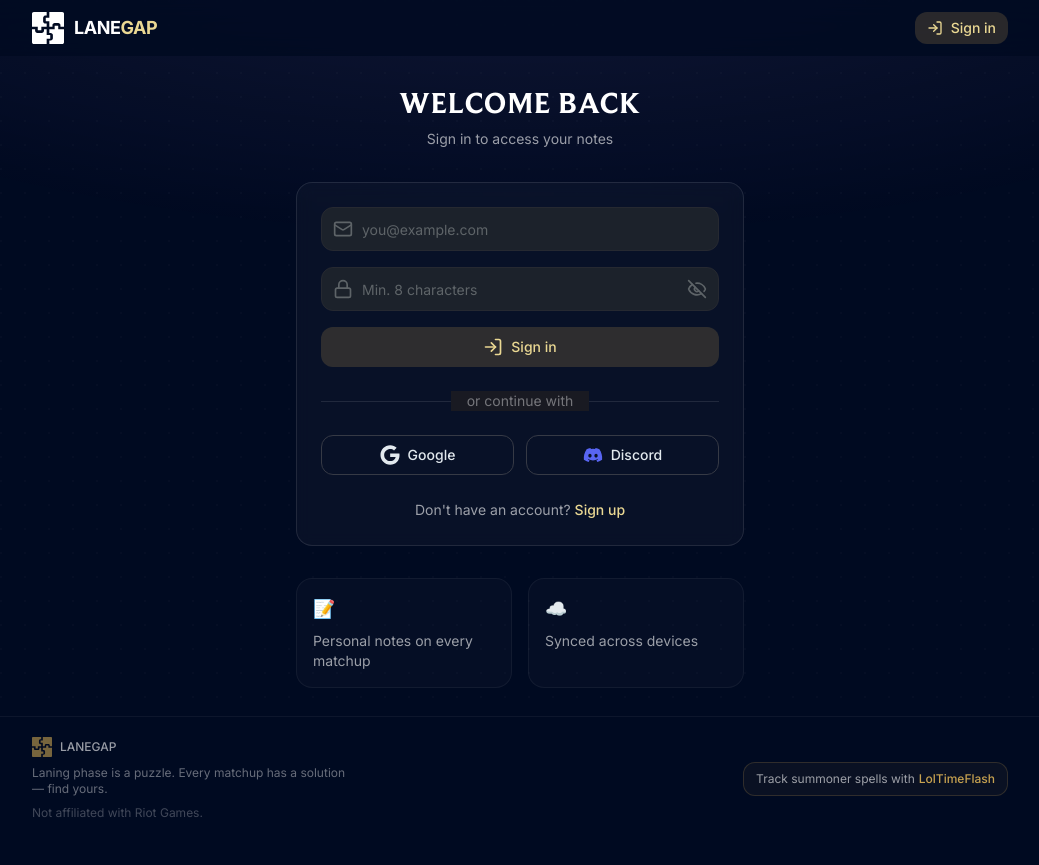
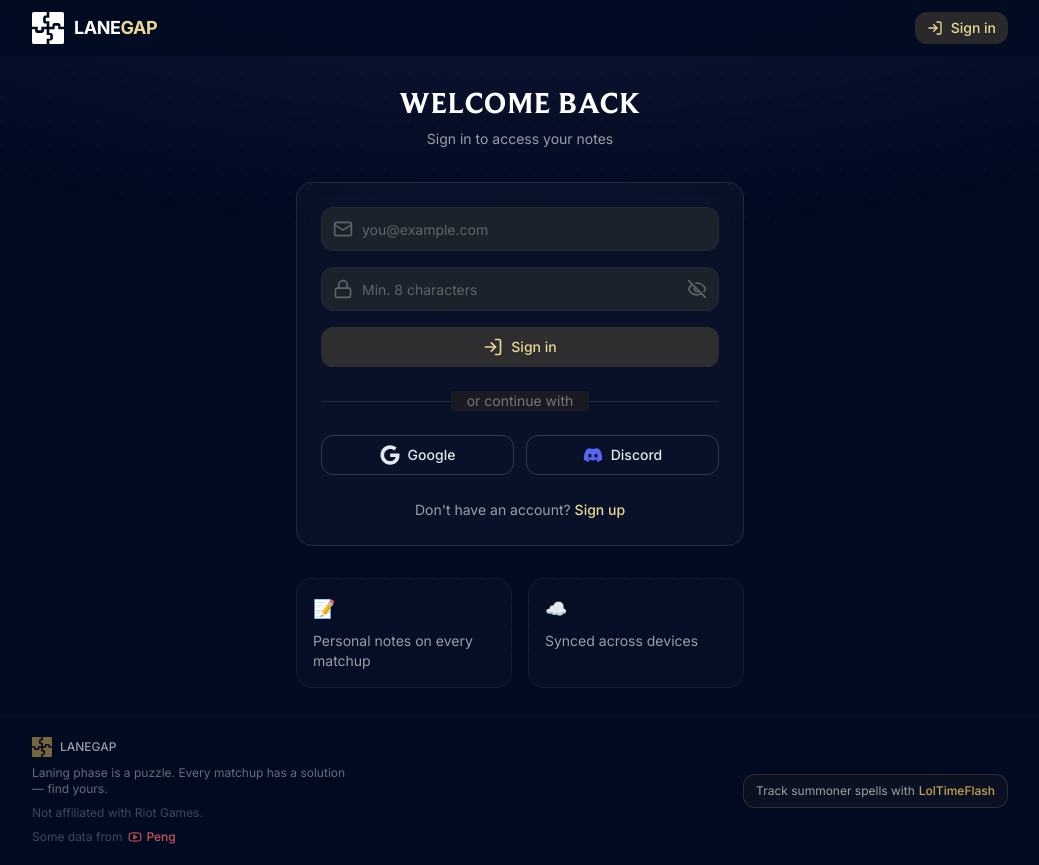
Before and after one commit to Teczer/LaneGap, a Next.js app: page /auth in a window 1280 px wide. Shown: the whole page, without its empty margins (120-1159 px from the left). Before the commit the page ends 841 px from the top, so only its background shows below. Built offline with nearby package versions, Linux system fonts and the light colour scheme; no server answers; what pocketbase would draw is missing.

Commit message:
:sparkles: Add data credit section to footer with YouTube link and update translations

```diff
--- a/components/layout/footer-branding.component.tsx
+++ b/components/layout/footer-branding.component.tsx
@@ -1,3 +1,4 @@
+import { LuYoutube } from 'react-icons/lu'
 import type { TFooterTranslations } from '@/lib/i18n'
 import { Logo } from '@/components/ui/logo'
 
@@ -14,6 +15,18 @@ export const FooterBranding = ({ translations: t }: IFooterBrandingProps) => {
       </div>
       <p className="max-w-xs text-white/40">{t.tagline}</p>
       <p className="text-white/25">{t.disclaimer}</p>
+      <p className="flex items-center gap-1.5 text-white/25">
+        {t.dataCredit}{' '}
+        <a
+          href="https://www.youtube.com/@Midpeng"
+          target="_blank"
+          rel="noopener noreferrer"
+          className="inline-flex items-center gap-1 text-red-400/80 transition-colors hover:text-red-400"
+        >
+          <LuYoutube className="h-3.5 w-3.5" />
+          <span className="font-medium">Peng</span>
+        </a>
+      </p>
     </div>
   )
 }
--- a/lib/i18n/en.json
+++ b/lib/i18n/en.json
@@ -130,7 +130,8 @@
   "footer": {
     "tagline": "Laning phase is a puzzle. Every matchup has a solution — find yours.",
     "disclaimer": "Not affiliated with Riot Games.",
-    "loltimeflash": "Track summoner spells with"
+    "loltimeflash": "Track summoner spells with",
+    "dataCredit": "Some data from"
   },
   "settings": {
     "title": "Account Settings",
--- a/lib/i18n/fr.json
+++ b/lib/i18n/fr.json
@@ -130,7 +130,8 @@
   "footer": {
     "tagline": "La laning phase, c'est un puzzle. Chaque matchup a sa solution — trouve la tienne.",
     "disclaimer": "Non affilié à Riot Games.",
-    "loltimeflash": "Track les summs avec"
+    "loltimeflash": "Track les summs avec",
+    "dataCredit": "Certaines data viennent de"
   },
   "settings": {
     "title": "Paramètres du compte",
```
